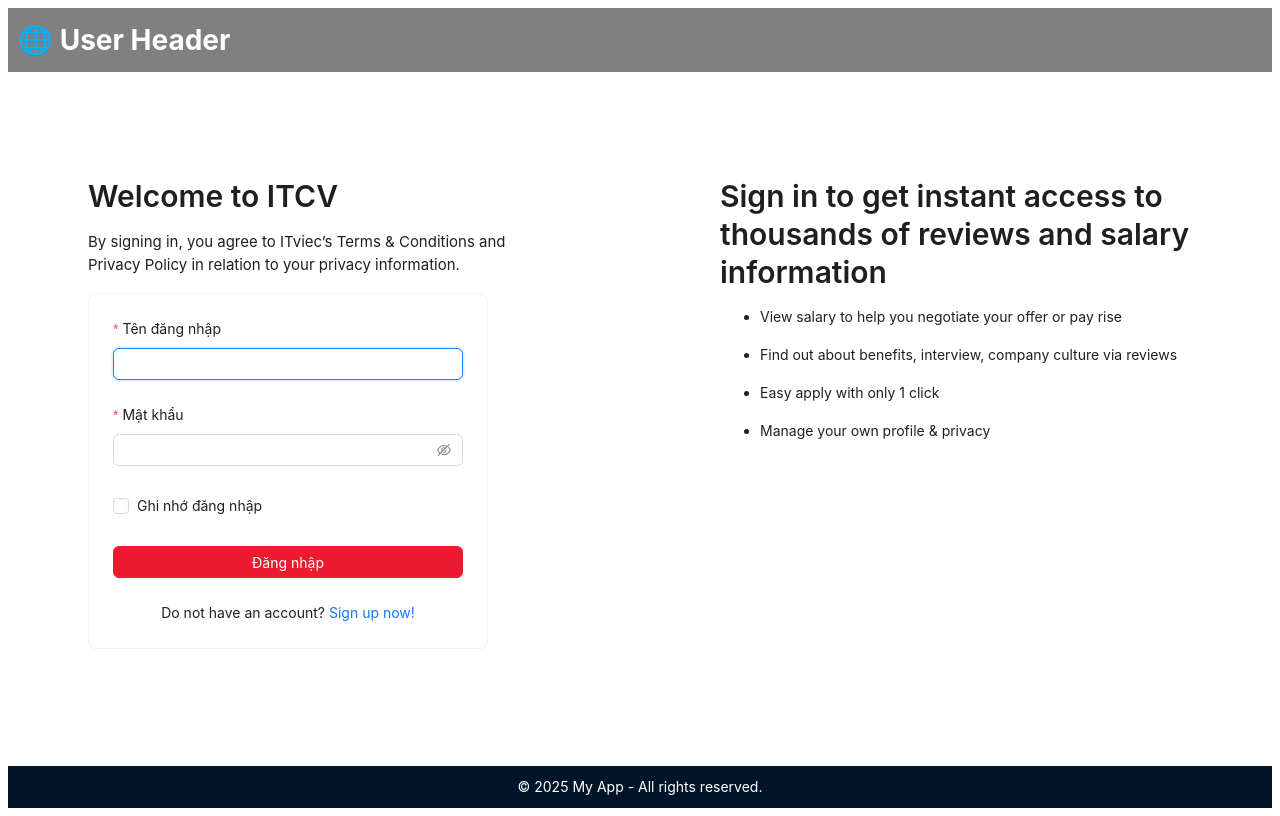
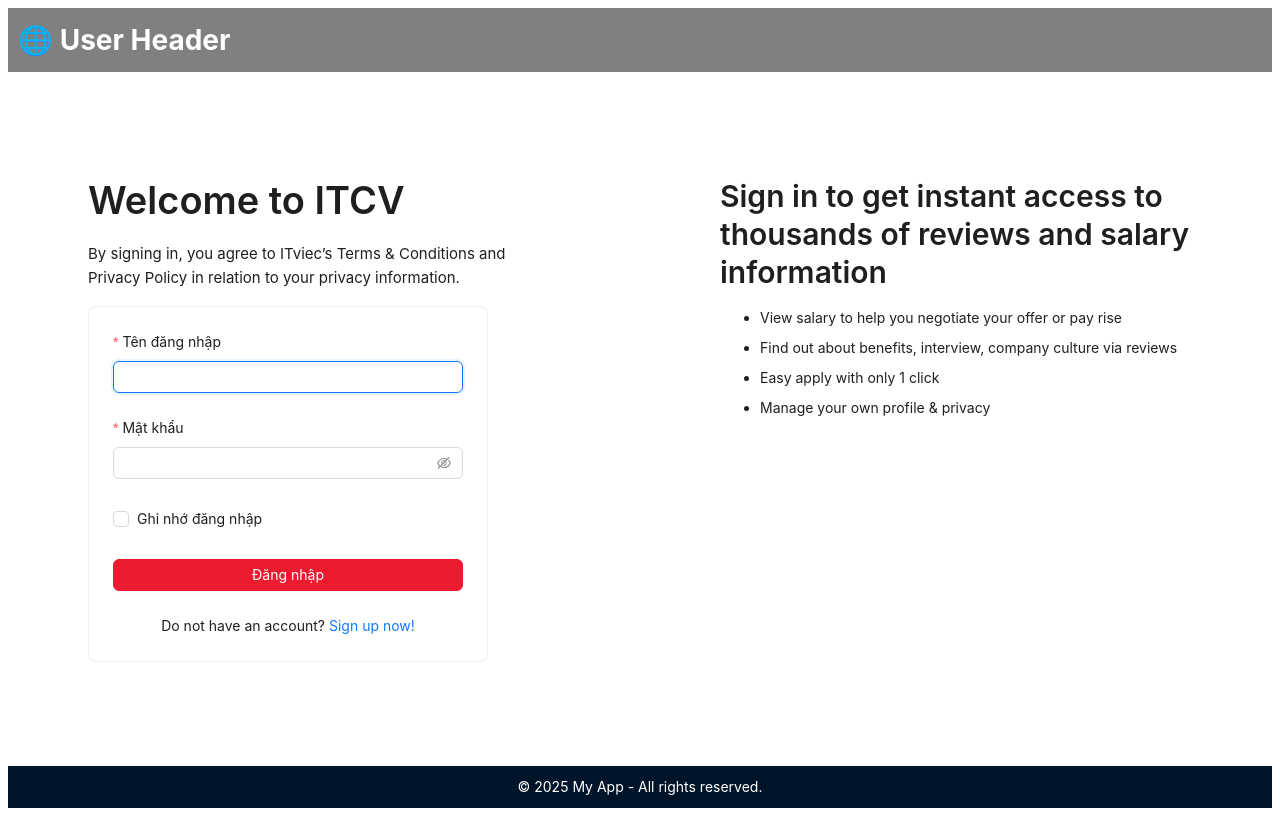
Before and after one commit to thanhhuy1234ok/agile-itcv-frontend, a React (Vite) app: page /login in a window 1280 px wide. Built offline with nearby package versions, Linux system fonts and the light colour scheme.

Commit message:
no message

```diff
--- a/src/components/share/customForm.tsx
+++ b/src/components/share/customForm.tsx
@@ -19,7 +19,6 @@
   fields: FieldConfig[];
   title?: string;
   submitText?: string;
-  buttonClassName?: string;
 }
 
 function CustomForm<T>({
@@ -27,7 +26,6 @@
   title,
   submitText,
   onFinish,
-  buttonClassName,
   ...rest
 }: CustomFormProps<T>) {
   const inputRef = useRef<InputRef>(null);
@@ -39,7 +37,7 @@
   return (
     <>
       {title && (
-        <Title level={3} style={{ textAlign: 'center' }}>
+        <Title level={3} className="custom-form-title">
           {title}
         </Title>
       )}
@@ -65,7 +63,7 @@
           <Button
             htmlType="submit"
             block
-            className={buttonClassName ?? 'custom-button'}
+            className="custom-button"
           >
           {submitText}
         </Button>
--- a/src/pages/login/style/login.style.scss
+++ b/src/pages/login/style/login.style.scss
@@ -1,5 +1,38 @@
-.custom-list {
-  li {
-    margin-bottom: 1rem;
+.login-page {
+  display: flex;
+
+  .login-left, .login-right {
+    flex: 1;
+    display: flex;
+  }
+
+  .login-left-inner, .login-right-inner {
+    padding: 80px;
+  }
+
+  .login-title {
+    text-align: left;
+  }
+
+  .login-description {
+    font-size: 15px;
+  }
+
+  .login-card {
+    width: 400px;
+    margin-top: 16px;
+  }
+
+  .login-register-link {
+    text-align: center;
+    margin-top: 12px;
+  }
+
+  .custom-list {
+    margin-top: 16px;
+
+    li {
+      margin-bottom: 8px;
+    }
   }
 }
--- a/src/pages/login/view/login.tsx
+++ b/src/pages/login/view/login.tsx
@@ -1,43 +1,41 @@
 import React from 'react';
 import { Card, Typography } from 'antd';
 import CustomForm from '@/components/share/customForm';
-import {fields} from '@/pages/login/data/login.data'
+import { fields } from '@/pages/login/data/login.data';
 import type { LoginValues } from '@/pages/login/dto/login.dto';
 import { LoginModal } from '@/pages/login/viewmodal/login.viewmodal';
-import '@/pages/login/style/login.style.scss'
+import '@/pages/login/style/login.style.scss';
 
 const LoginPage: React.FC = () => {
   const { Title, Text, Link } = Typography;
   const { handleLogin } = LoginModal();
+
   return (
-    <div style={{display: 'flex'}}>
-      <div style={{
-          flex: 1,
-          display: 'flex',
-          justifyContent: 'center',
-
-          }}>
-        <div style={{padding: 80}}>
-          <Title style={{ textAlign: 'left' }} level={2}>Welcome to ITCV</Title>
-          <Text style={{fontSize: 15}}>By signing in, you agree to ITviec’s Terms & Conditions and Privacy Policy in relation to your privacy information.</Text>
-          <Card style={{ width: 400, marginTop: 16 }}>
+    <div className="login-page">
+      <div className="login-left">
+        <div className="login-left-inner">
+          <Title className="login-title">Welcome to ITCV</Title>
+          <Text className="login-description">
+            By signing in, you agree to ITviec’s Terms & Conditions and Privacy Policy in relation to your privacy information.
+          </Text>
+          <Card className="login-card">
             <CustomForm<LoginValues>
               title=""
               submitText="Đăng nhập"
               fields={fields}
               onFinish={handleLogin}
-              initialValues={{remember: false} as LoginValues}
+              initialValues={{ remember: false } as LoginValues}
             />
-            <div style={{textAlign: 'center'}}>
+            <div className="login-register-link">
               Do not have an account? <Link href="/register">Sign up now!</Link>
             </div>
           </Card>
         </div>
       </div>
-      <div style={{flex: 1, display:'flex'}}>
-        <div style={{padding: 80}}>
+      <div className="login-right">
+        <div className="login-right-inner">
           <Title level={2}>Sign in to get instant access to thousands of reviews and salary information</Title>
-          <ul className='custom-list'>
+          <ul className="custom-list">
             <li><Text>View salary to help you negotiate your offer or pay rise</Text></li>
             <li><Text>Find out about benefits, interview, company culture via reviews</Text></li>
             <li><Text>Easy apply with only 1 click</Text></li>
@@ -45,7 +43,6 @@
           </ul>
         </div>
       </div>
-
     </div>
   );
 };
--- /dev/null
+++ b/src/pages/register/style/register.style.scss
@@ -0,0 +1,8 @@
+.register-form {
+    max-width: 500px;
+    margin: auto;
+    padding-top: 40px;
+  .custom-form-title {
+    text-align: left !important;
+  }
+}
--- a/src/pages/register/view/register.tsx
+++ b/src/pages/register/view/register.tsx
@@ -3,11 +3,12 @@
 import type { RegisterFormValues } from '@/pages/register/dto/register.dto'
 import { fields } from '../data/register.data';
 import { RegisterModal } from '../viewmodal/register.viewmodal';
+import '@/pages/register/style/register.style.scss'
 
 const RegisterPage: React.FC = () => {
   const { handleSubmit } = RegisterModal()
   return (
-    <div style={{ maxWidth: 500, margin: 'auto', paddingTop: 40 }}>
+    <div className="register-form">
       <CustomForm<RegisterFormValues>
         title="Đăng ký tài khoản"
         fields={fields}
--- a/src/styles/style.scss
+++ b/src/styles/style.scss
@@ -3,3 +3,7 @@
   color: #fff !important;
   border-color: #ed1b2f !important;
 }
+
+.custom-form-title{
+  text-align: center
+}
```
